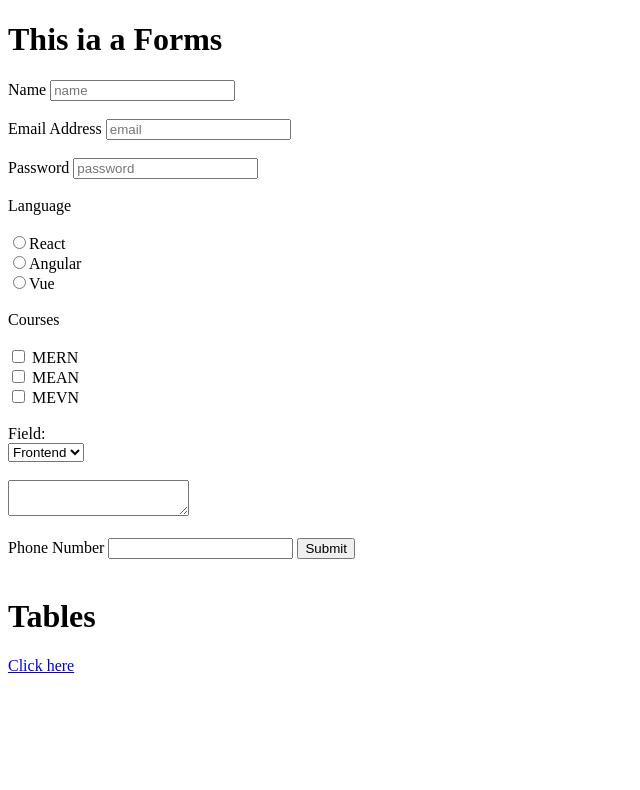
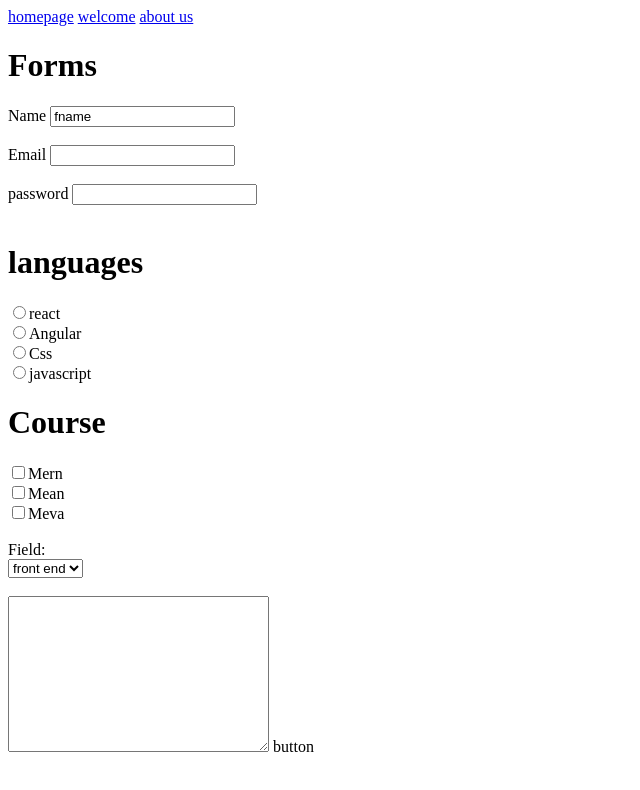
Before and after one commit to Annampal/HTML2, a plain HTML site: page index.html in a window 1280 px wide. Shown: the whole page, without its empty margins (0-640 px from the left). Drawn offline with Linux system fonts and the light colour scheme.

Commit message:
add files

```diff
--- a/index.html
+++ b/index.html
@@ -1,45 +1,48 @@
 <!DOCTYPE html>
 <html lang="en">
- <head>
-    <title>Assignment 2</title>
-   </head>
- <body>
-       <h1>This ia a Forms </h1>
-    <form action="./checkurl.html">
-    <!-- action after submit use action attribute-->
-     <lable for="Name"> Name </lable>
-     <!-- For coming name in url we use for attribute-->
-     <input type="text" placeholder="name" name="Name" id="Name">
-     <br>
-     <!-- id and for must be same-->
-     <br>
-      <label for="Email"> Email Address </label>
-       <input type="email" placeholder="email" required name="Email" id="Email"><br><br>
-        <lable for="password"> Password </lable>
-        <input type="password" placeholder="password" name="password" id="password"><br><br>
-        <lable for="language"> Language </lable><br><br>
-        <input type="radio" name="Language" value="React">React<br>
-        <input type="radio" name="Language" value="Angular">Angular<br>
-        <input type="radio" name="Language" value="Vue">Vue<br><br>
-        <lable for="cources"> Courses </lable>
-        <br><br>
-        <input type="checkbox" required name="Courses" value="MERN"> MERN <br>
-        <input type="checkbox"name="Courses" value="MEAN"> MEAN <br>
-        <input type="checkbox" name="Courses" value="MEVN"> MEVN <br><br>
+<head>
+    <title> this is aForms</title>
+</head>
+<body>
+    <a href="index.html" target="_blank">homepage</a>
+    <a href="welcome.html" target="_blank">welcome</a>
+    <a href="about us" target="_blank">about us</a>
+    <br/>
+    <!----starts with the forms--->
+    <h1>Forms</h1>
+    <form action="./newfile.html">
+
+    <label for="Name">Name</label>
+    <input type="text" placeholder="name" name="fname" value="fname" />
+    <br /><br />
+    <label>Email</label>
+    <input type="email" />
+    <br /><br />
+    <label>password</label>
+    <input type="password" />
+    <br /><br />
+        <h1>languages</h1>
+        <input type="radio" name="exp" value="react" />react<br />
+        <input type="radio" name="exp" value="Angular" />Angular<br />
+        <input type="radio" name="exp" value="Css" />Css<br />
+        <input type="radio" name="exp value="javascript" />javascript<br />
+        <h1>Course</h1>
+        <input type="checkbox" name="exp" value="Mern" />Mern<br />
+        <input type="checkbox" name="exp" value="Mean" />Mean<br />
+        <input type="checkbox" name="exp" value="mean" />Meva<br />
+        <br />
         <label>Field:</label><br>
-        <select name="Field" for="field">
-        <option value="Frontend">Frontend</option>
-        <option value="Backend">Backend</option>
-        <option value="Fullstack">Fullstack</option>
+        <select name="Field">
+            <option value="frontend">front end</option>
+            <option value="backend">backend</option>
         </select>
         <br><br>
-        <textarea name="descrpition"></textarea>
-        <br><br>
-        <label for="Ph. Number"> Phone Number </label>
-        <input type="number" name="Phone Number" id="Ph. Number">
-        <button type="submit" placeholder="submit"> Submit </button> <br> <br>
-        <h1> Tables </h1>
-        <a href="./Tables.html"> Click here </a>
-     </form>
+        <textarea rows="10" cols="30"></textarea>
+        <form action="./newfile.html">
+            <submit >button</submit>
+
+
+        </form>
+
    </body>
- </html>
+</html>
```
